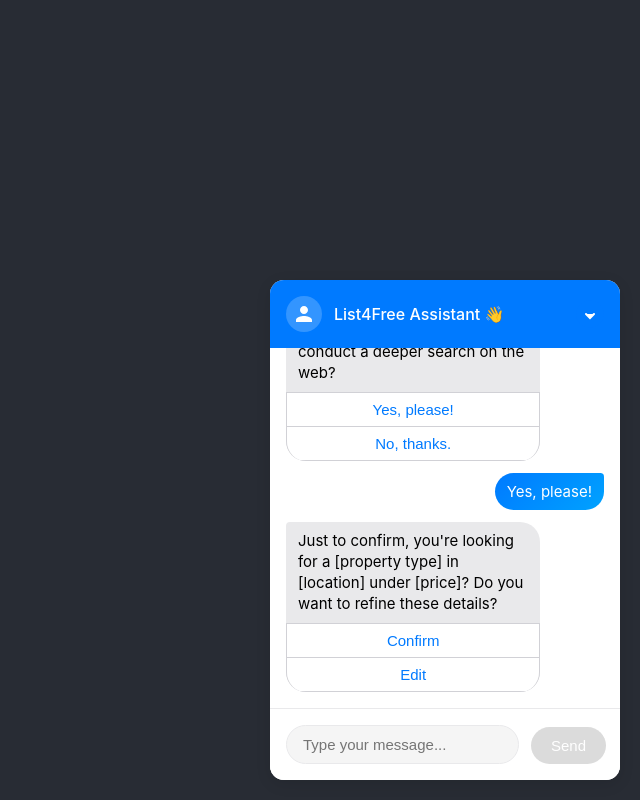
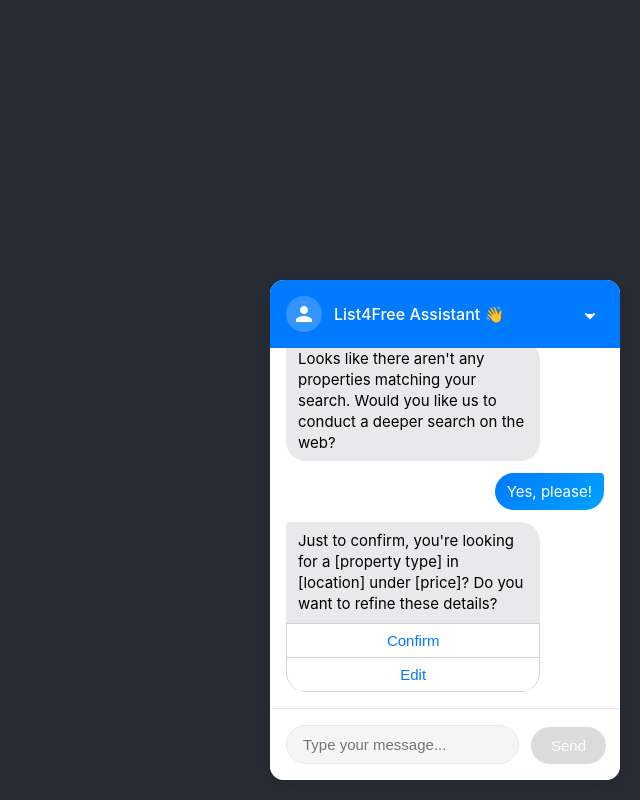
Before and after one commit to drama-404/list-4-free-chatbot, a React (Create React App) app in the folder chatbot-frontend/: page / in a window 1280 px wide. Both pictures are taken after a click on the button "Yes, please!". Shown: the whole page, without its empty margins (640-1280 px from the left). Built offline with nearby package versions, Linux system fonts and the light colour scheme.

Commit message:
updated option buttons visibility

```diff
--- a/chatbot-frontend/src/components/ChatWidget.js
+++ b/chatbot-frontend/src/components/ChatWidget.js
@@ -29,6 +29,7 @@
     const chatLogRef = useRef(null);
     const inputRef = useRef(null);
     const [inputError, setInputError] = useState('');
+    const [lastActiveMessageId, setLastActiveMessageId] = useState(null);
 
   const API_URL = process.env.REACT_APP_API_URL;
   const CHAT_API_URL = process.env.REACT_APP_CHAT_API_URL;
@@ -40,11 +41,14 @@
     //   });
 
 
-    const simulateTyping = async () => {
+    const simulateTyping = () => {
         setIsTyping(true);
-        // Simulate typing delay between 1-2 seconds
-        await new Promise(resolve => setTimeout(resolve, Math.random() * 1000 + 1000));
+        return new Promise(resolve => {
+            setTimeout(() => {
                 setIsTyping(false);
+                resolve();
+            }, 1000);
+        });
     };
 
     const validateInput = (input, type) => {
@@ -137,20 +141,20 @@
                 });
 
                 if (input === "Residential") {
+                    const questionId = Date.now();
+                    const hintId = questionId + 1;
+                    setLastActiveMessageId(questionId);
+
                     setMessages(prev => [...prev, {
                         sender: 'bot',
-                        text: "How many bedrooms are you looking for?"
+                        text: "How many bedrooms are you looking for?",
+                        options: null,
+                        id: questionId
                     }, {
                         sender: 'bot',
-                        text: "You can specify your bedroom requirements in any of these formats:",
+                        text: "You can specify:\n• A single number (e.g., '3')\n• A range (e.g., '2-4' or '2 to 4')\n• Min/max (e.g., 'min 2' or 'max 4')\n• 'No min' or 'No max' for open-ended ranges\n• 'Studio' for 0 bedrooms",
                         isHint: true,
-                        hintItems: [
-                            "- A single number (e.g., '3')",
-                            "- A range (e.g., '2-4' or '2 to 4')",
-                            "- Min/max (e.g., 'min 2' or 'max 4')",
-                            "- 'No min' or 'No max' for open-ended ranges",
-                            "- 'Studio' for 0 bedrooms"
-                        ]
+                        id: hintId
                     }]);
                     dispatch({ type: 'UPDATE_STATE', payload: CONVERSATION_STATES.BEDROOMS });
                     return null;
@@ -185,13 +189,19 @@
                     payload: { bedrooms: { min, max } }
                 });
 
+                const confirmMessageId = Date.now();
+                const optionsMessageId = confirmMessageId + 1;
+                setLastActiveMessageId(optionsMessageId);
+
                 setMessages(prev => [...prev, {
                     sender: 'bot',
-                    text: `Got it! Looking for ${bedroomConfirmation}.`
+                    text: `Got it! Looking for ${bedroomConfirmation}.`,
+                    id: confirmMessageId
                 }, {
                     sender: 'bot',
                     text: "Do you need public transport close to your property?",
-                    options: ["Yes", "No"]
+                    options: ["Yes", "No"],
+                    id: optionsMessageId
                 }]);
 
                 dispatch({ type: 'UPDATE_STATE', payload: CONVERSATION_STATES.PUBLIC_TRANSPORT });
@@ -239,10 +249,12 @@
                     setMessages(prev => [...prev, {
                         sender: 'bot',
                         text: "Please note that you may be requested to show a Pre-Approved Loan Agreement before the viewing of a property.",
-                        isHint: true
+                        isHint: true,
+                        id: Date.now()
                     }, {
                         sender: 'bot',
-                        text: "Please leave with us your email address and we'll come back to you within 2 hours."
+                        text: "Please leave with us your email address and we'll come back to you within 2 hours.",
+                        id: Date.now() + 1
                     }]);
                     return null;
                 }
@@ -250,14 +262,20 @@
             case CONVERSATION_STATES.FINANCIAL_READINESS:
                 if (input === "Yes") {
                     dispatch({ type: 'UPDATE_STATE', payload: CONVERSATION_STATES.COMPLETED });
+                    const hintId = Date.now();
+                    const finalMessageId = hintId + 1;
+                    setLastActiveMessageId(finalMessageId);
+
                     setMessages(prev => [...prev, {
                         sender: 'bot',
                         text: "Please note that you may be requested to show a Pre-Approved Loan Agreement before the viewing of a property.",
-                        isHint: true
+                        isHint: true,
+                        id: hintId
                     }, {
                         sender: 'bot',
                         text: "Please register an account and we shall provide all the available properties that match your requirements.",
-                        options: ["Register"]
+                        options: ["Register"],
+                        id: finalMessageId
                     }]);
                     return null;
                 } else {
@@ -265,10 +283,12 @@
                     setMessages(prev => [...prev, {
                         sender: 'bot',
                         text: "Please note that you may be requested to show a Pre-Approved Loan Agreement before the viewing of a property.",
-                        isHint: true
+                        isHint: true,
+                        id: Date.now()
                     }, {
                         sender: 'bot',
-                        text: "Please leave with us your email address and we'll come back to you within 2 hours."
+                        text: "Where should we send the information on all properties matching your preferences?\n\nPlease leave with us your email address and we'll come back to you within 2 hours.",
+                        id: Date.now() + 1
                     }]);
                     return null;
                 }
@@ -294,25 +314,35 @@
         }
     };
 
-    const sendMessage = async (input) => {
+    const sendMessage = async (message) => {
+        setLastActiveMessageId(null);
+
+        // Add user message
+        const userMessageId = Date.now();
+        setMessages(prev => [...prev, {
+            sender: 'user',
+            text: message,
+            id: userMessageId
+        }]);
+
         setIsLoading(true);
-        setMessages(prev => [...prev, { sender: 'user', text: input }]);
 
         try {
             await simulateTyping();
-            const botResponse = handleUserResponse(input);
+            const botResponse = handleUserResponse(message);
 
             if (botResponse) {
-                setMessages(prev => [...prev, botResponse]);
-            } else {
-                // API fallback logic here
+                const newMessageId = Date.now() + 1;
+                if (botResponse.options) {
+                    setLastActiveMessageId(newMessageId);
+                }
+                setMessages(prev => [...prev, {
+                    ...botResponse,
+                    id: newMessageId
+                }]);
             }
         } catch (error) {
             console.error('Error:', error);
-            setMessages(prev => [...prev, {
-                sender: 'bot',
-                text: 'Sorry, there was an error processing your request.'
-            }]);
         } finally {
             setIsLoading(false);
         }
@@ -320,10 +350,13 @@
 
     // Initialize chat when component mounts
     useEffect(() => {
+        const initialMessageId = Date.now();
+        setLastActiveMessageId(initialMessageId);
         setMessages([{
             sender: 'bot',
             text: "Looks like there aren't any properties matching your search. Would you like us to conduct a deeper search on the web?",
-            options: ["Yes, please!", "No, thanks."]
+            options: ["Yes, please!", "No, thanks."],
+            id: initialMessageId
         }]);
     }, []);
 
@@ -373,15 +406,14 @@
     const renderMessageContent = (msg) => {
         return (
             <div className={`message-content ${msg.isHint ? 'hint-container' : ''}`}>
-                {msg.text && <p className={msg.isHint ? 'hint-text' : ''}>{msg.text}</p>}
-                {msg.hintItems && (
-                    <ul className="hint-list">
-                        {msg.hintItems.map((item, index) => (
-                            <li key={index}>{item}</li>
+                {msg.text && (
+                    <div className={msg.isHint ? 'hint-text' : ''}>
+                        {msg.text.split('\n').map((line, i) => (
+                            <p key={i}>{line}</p>
                         ))}
-                    </ul>
+                    </div>
                 )}
-            {msg.options && (
+                {msg.options && msg.id === lastActiveMessageId && (
                     <div className="options">
                         {msg.options.map((option, i) => (
                             <button
@@ -430,9 +462,11 @@
             </div>
 
             <div className="chat-log" ref={chatLogRef}>
-                {messages.map((msg, idx) => (
-                    <div key={idx} className={`message ${msg.sender}`}>
-                        {renderMessageContent(msg)}
+                {messages.map((message, index) => (
+                    <div key={message.id || index} className={`message ${message.sender}`}>
+                        <div className="message-content">
+                            {renderMessageContent(message)}
+                        </div>
                     </div>
                 ))}
                 {isTyping && (
--- a/chatbot-frontend/src/styles/ChatWidget.css
+++ b/chatbot-frontend/src/styles/ChatWidget.css
@@ -362,15 +362,26 @@
 .hint-container {
     font-size: 12px;
     color: #666;
+    /* margin: 8px 0; */
 }
 
 .hint-text {
     color: #666;
-    font-size: 12px !important;
+    font-size: 12px;
     font-style: italic;
+    background: rgba(233, 233, 235, 0.5);
+    border-left: 2px solid #007AFF;
+    padding: 8px 12px;
     margin: 4px 0;
-    text-align: left;
-}
+    border-radius: 4px;
+  }
+
+  .hint-text p {
+    margin: 4px 0;
+    padding: 0;
+    font-size: inherit;
+    color: inherit;
+  }
 
 .hint-list {
     list-style: none;
```
Lines whose indentation alone changed are shown as unchanged.
